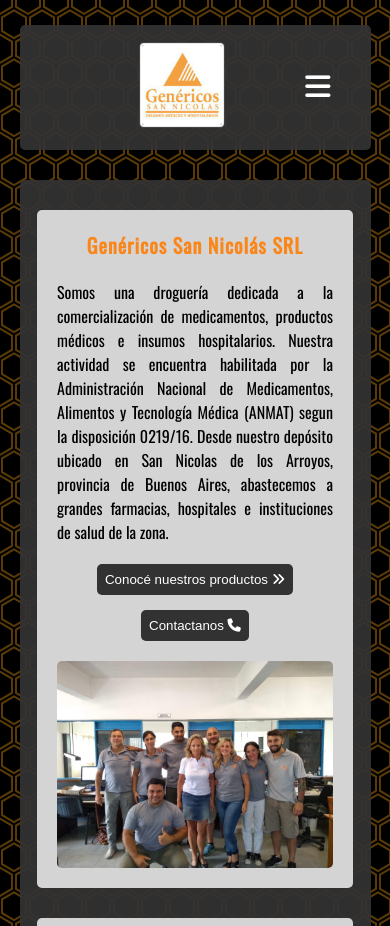
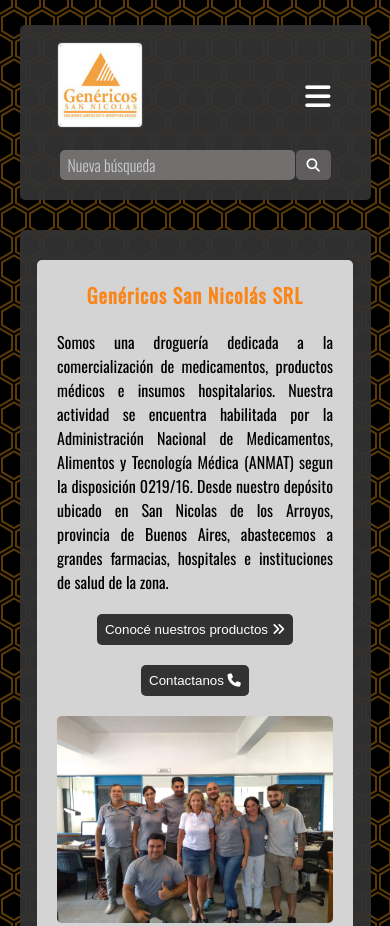
Before and after one commit to RamiroPerez07/Genericos-E-Commerce, a plain HTML site: page index.html in a window 390 px wide. Shown: the top 926 px of the page. Drawn offline with nearby package versions, Linux system fonts and the light colour scheme.

Commit message:
nuevos cambios

```diff
--- a/index.html
+++ b/index.html
@@ -18,16 +18,19 @@
 
     <div class="container">
         <header class="main-header">
-            <a class="home" href="#"><img src="./img/logo-genericos.jpg" alt="Logo genericos" class="nav-logo"/></a>
 
+            <div class="nav-subcontainer">
+                <a class="home" href="#"><img src="./img/logo-genericos.jpg" alt="Logo genericos" class="nav-logo"/></a>
+
+                <!--Menu burguer-->
+
+                <label for="check-toggle" class="menu-burguer-btn"><i class="fas fa-bars fa-2x"></i></label>
+
+
+            </div>
             <nav class="nav-main">
 
-
-            <!--Menu burguer-->
-
-                <label for="check-toggle" class="menu-burguer-btn"><i class="fas fa-bars fa-2x"></i></label>
                 <input type="checkbox" id="check-toggle" class="check-toggle"/>
-
 
                 <ul class="nav-menu">
                     <li>
@@ -42,15 +45,13 @@
                     <li>
                         <a href="#">Contacto</a>
                     </li>
-                    <li>
-                        <a href="#">Buscar
-                            <i class="fas fa-search fa-xs"></i>
-                        </a>
-                    </li>
                 </ul>
 
+                <form class="nav-search">
+                    <input type="text" placeholder="Nueva búsqueda"/>
+                    <button id="btn-main-search" type="submit"><i class="fas fa-search"></i></button>
 
-
+                </form>
             </nav>
 
         </header>
@@ -97,6 +98,6 @@
             <li><i class="fa-solid fa-location-dot"></i> Av. Falcón 391</li>
         </ul>
     </footer>
-
+    <script src="./main.js"></script>
 </body>
 </html>
--- /dev/null
+++ b/main.js
@@ -0,0 +1,3 @@
+document.getElementById("btn-main-search").addEventListener("click",function(){
+    alert("El boton esta funcionando. Estos son mis primeros pasos en javascript");
+});
--- a/styles.css
+++ b/styles.css
@@ -112,6 +112,53 @@
     display: none;
 }
 
+/* search input */
+.nav-search{
+    display: flex;
+    align-items: center;
+    justify-content: stretch;
+    margin-right: 25px;
+    margin-left: 25px;
+}
+
+.nav-search input{
+    height: 30px;
+    width: 250px;
+    background-color: #726f6f;
+    color: white;
+    border-radius: 5px;
+    padding: 3px 8px;
+    font-family: 'Oswald', sans-serif;
+    font-size: 16px;
+    border-style: none;
+    font-weight: 300;
+}
+
+.nav-search input::placeholder{
+    color:#ccc;
+    font-weight: 300;
+}
+
+.nav-search input:focus{
+    outline:none;
+}
+
+.nav-search button{
+    margin-left: 1px;
+    height: 30px;
+    width:40px;
+    background-color: #5e5c5c;
+    color: white;
+    border:none;
+    border-radius: 5px;
+    cursor: pointer;
+    transition-duration: 0.4s;
+}
+
+.nav-search button:hover{
+    background-color: #a1a1a1;
+}
+
 
 
 
@@ -181,6 +228,10 @@
     flex-direction: row;
     justify-content: space-evenly;
     margin: 0 20px 20px 20px;
+}
+
+.btn-container button{
+    margin: 0;
 }
 
 .btn-products-view{
@@ -299,13 +350,43 @@
 /* Media queries */
 
 
-@media (max-width: 800px){
+@media (max-width: 1025px){
+
+    .main-header{
+        flex-direction: column;
+    }
+
+    /* Search button */
+
+    .nav-main{
+        width: 100%;
+    }
+
+    .nav-search{
+        width: 100%;
+        object-fit: contain;
+        margin: 20px 0 0 0;
+    }
+
+    .nav-search input{
+        width:100%;
+    }
+
+    .nav-subcontainer{
+        width: 100%;
+        display: flex;
+        flex-direction: row;
+        justify-content: space-between;
+        flex-wrap: wrap;
+        align-items: center;
+    }
 
 
     /* Burguer Menu*/
 
     .menu-burguer-btn{
         display: block;
+        margin: 20px 0 0 20px;
     }
 
     .nav-menu{
@@ -340,11 +421,14 @@
 
 
     .nav-logo{
-        width: 80px;
+        width: 100%;
+        max-width: 80px;
+        object-fit: contain;
         box-shadow: 0px 0px 1px 2px #ffffff;
         border-radius: 2px;
-        margin:auto;
     }
+
+
 
 
     .business-name{
@@ -353,7 +437,7 @@
 
     .home{
         display: block;
-        margin:auto;
+        margin:0;
     }
 
     .institutional{
@@ -364,11 +448,7 @@
         padding: 0 20px 20px 20px;
     }
 
-    .btn-container{
-        flex-direction: column;
-        align-items: center;
-        justify-content: space-evenly;
-    }
+
 
     .btn-contact-view{
         margin-top: 15px;
@@ -385,3 +465,76 @@
     }
 
 }
+
+
+
+@media (max-width: 560px){
+    .btn-container{
+        flex-direction: column;
+        align-items: center;
+        justify-content: space-evenly;
+    }
+
+    .btn-contact-view{
+        margin-top:20px !important;
+    }
+
+}
+
+
+
+@media (max-width: 275px){
+
+    .nav-main ul li a{
+        font-size: 12px;
+    }
+
+    .main-info span{
+        font-size: 12px;
+    }
+
+    .main-info h1{
+        font-size: 14px;
+    }
+
+    .mission-and-vision li{
+        font-size: 10px;
+    }
+
+
+
+
+
+    .nav-subcontainer{
+        flex-direction: column;
+    }
+
+    .menu-burguer-btn{
+        margin-left: 0;
+    }
+
+    .main-header{
+        padding: 5px 10px;
+        font-size: 12px;
+    }
+
+    .home{
+        display: block;
+        margin-top:20px;
+    }
+
+    .nav-search{
+        margin-bottom: 20px;
+    }
+
+    .nav-search input{
+        font-size: 12px;
+    }
+
+
+
+    .contact-footer ul li{
+        font-size: 8px;
+    }
+
+}
```
